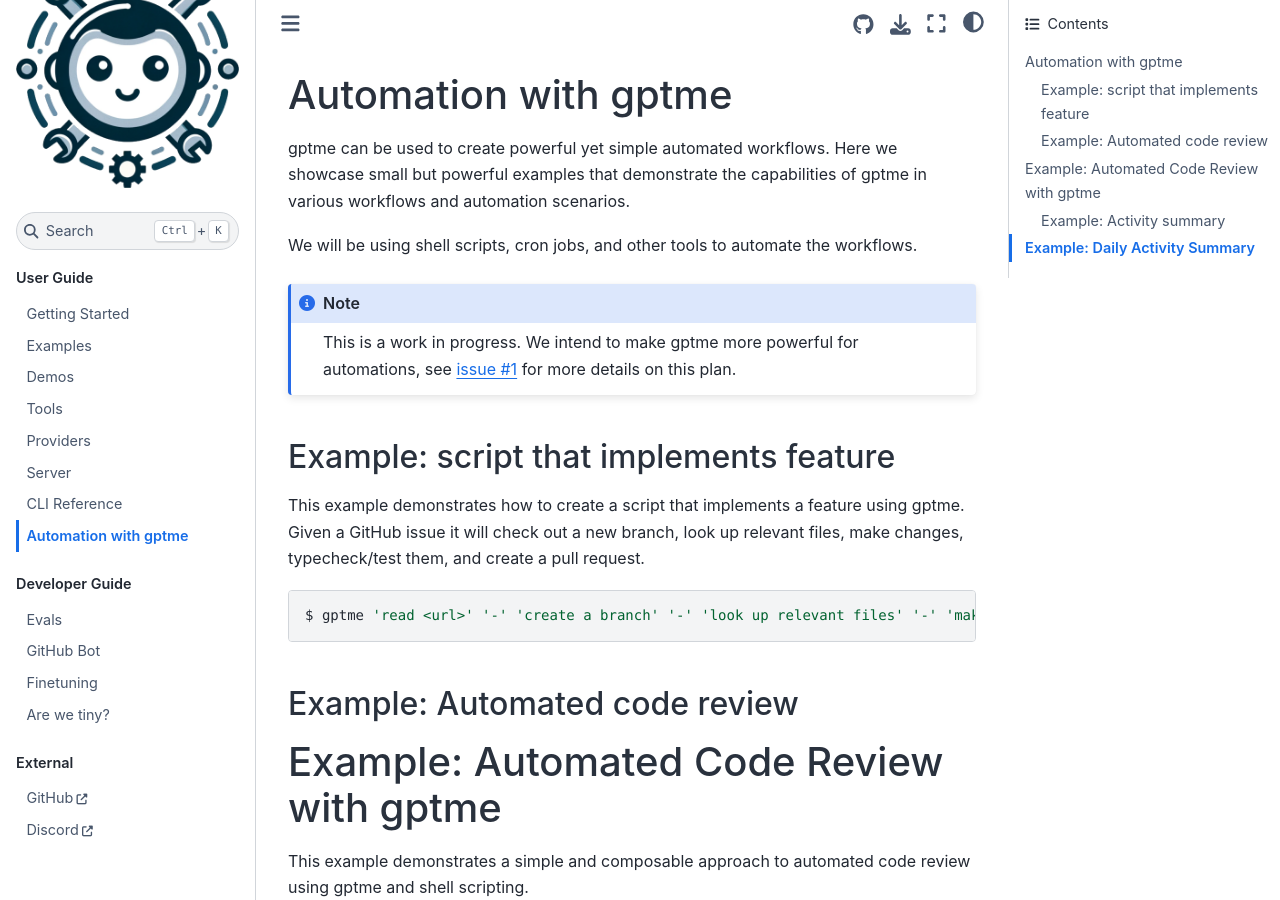
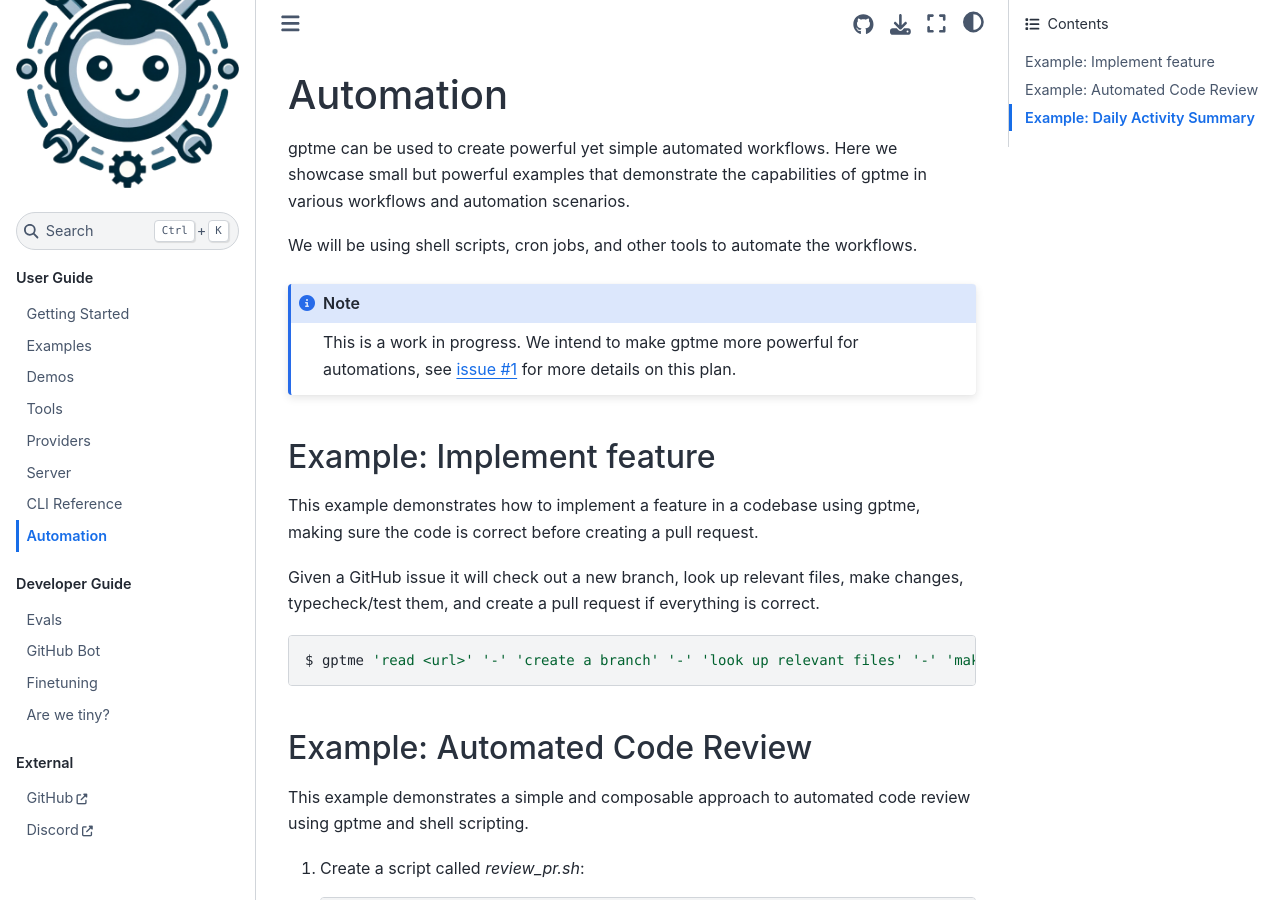
Before and after one commit to get-loose/gptme, a Sphinx documentation site: the page built from docs/automation.rst, in a window 1280 px wide and 900 px high. Built offline with Sphinx 7.4.7 and the Sphinx Book theme 1.1.4, drawn with Linux system fonts in a browser that asks for light colours; pages that are not in the unit, such as notebooks, are missing from menus; some of the changed text lies outside the part shown.

Commit message:
docs: fixed automation docs

```diff
--- a/docs/automation.rst
+++ b/docs/automation.rst
@@ -1,5 +1,5 @@
-Automation with gptme
-=====================
+Automation
+==========
 
 gptme can be used to create powerful yet simple automated workflows. Here we showcase small but powerful examples that demonstrate the capabilities of gptme in various workflows and automation scenarios.
 
@@ -12,23 +12,18 @@
 
 
 
-Example: script that implements feature
----------------------------------------
+Example: Implement feature
+--------------------------
 
-This example demonstrates how to create a script that implements a feature using gptme. Given a GitHub issue it will check out a new branch, look up relevant files, make changes, typecheck/test them, and create a pull request.
+This example demonstrates how to implement a feature in a codebase using gptme, making sure the code is correct before creating a pull request.
+
+Given a GitHub issue it will check out a new branch, look up relevant files, make changes, typecheck/test them, and create a pull request if everything is correct.
 
 .. code-block:: bash
 
    $ gptme 'read <url>' '-' 'create a branch' '-' 'look up relevant files' '-' 'make changes' '-' 'typecheck it' '-' 'test it' '-' 'create a pull request'
 
 
-Example: Automated code review
-------------------------------
-
 .. include:: automation/example_code_review.rst
 
-
-Example: Activity summary
--------------------------
-
 .. include:: automation/example_activity_summary.rst
--- a/docs/automation/example_activity_summary.rst
+++ b/docs/automation/example_activity_summary.rst
@@ -1,5 +1,5 @@
 Example: Daily Activity Summary
-===============================
+-------------------------------
 
 Here's an example of how to use gptme to generate a daily summary based on ActivityWatch data using a shell script:
 
--- a/docs/automation/example_code_review.rst
+++ b/docs/automation/example_code_review.rst
@@ -1,5 +1,5 @@
-Example: Automated Code Review with gptme
-=========================================
+Example: Automated Code Review
+------------------------------
 
 This example demonstrates a simple and composable approach to automated code review using gptme and shell scripting.
 
```
